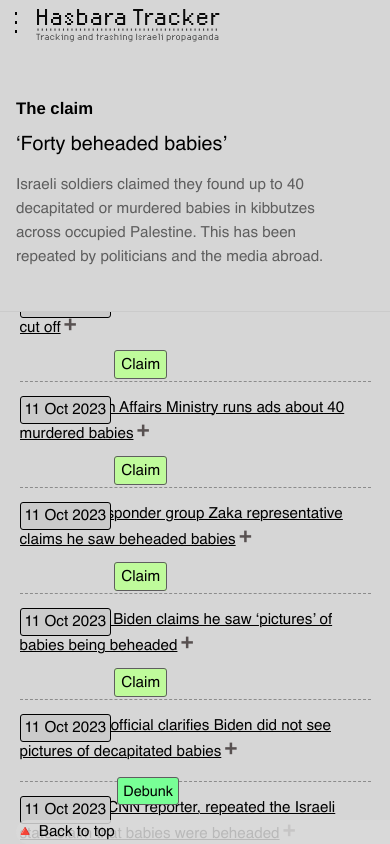
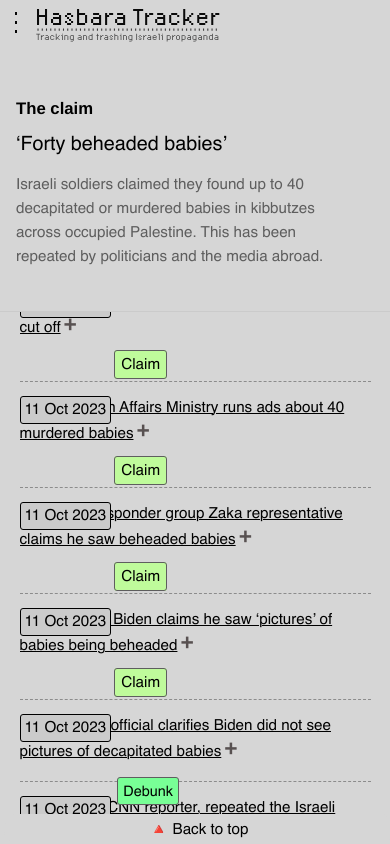
Before and after one commit to tamtzekin/hasbara-tracker, a React (Create React App) app: page /forty-beheaded-babies in a window 390 px wide. Shown: the top 844 px of the page. Built offline with nearby package versions, Linux system fonts and the light colour scheme.

Commit message:
neater Back to Top button

```diff
--- a/src/App.css
+++ b/src/App.css
@@ -354,7 +354,7 @@ a.active {
     display: flex;
     justify-content: space-around;
     flex-direction: column;
-    margin-bottom: -3rem;
+    margin-bottom: 10%;
 }
 
 
--- a/src/components/Tracker.css
+++ b/src/components/Tracker.css
@@ -48,9 +48,11 @@ a {
 /* FOOTER */
 .back-to-top {
     position: fixed;
-    margin-left: -4.5%;
+    margin-left: -4%;
+    padding-top: 1%;
     bottom: 0;
-    background: #dadadad9;
+    padding-bottom: 0.5%;
+    background: theme('colors.grey');
     border-radius: 20px;
     width: 100%;
     z-index: 3;
@@ -621,9 +623,7 @@ oooooooooooooooooooooooooooooooooooooooooooooooooooooooooooooooooooooooooooooooo
 
     /*** FOOTER ***/
     .back-to-top {
-        position: fixed;
-        bottom: 0;
-        margin-left: -1%;
+        text-align: center;
     }
 
 
```
